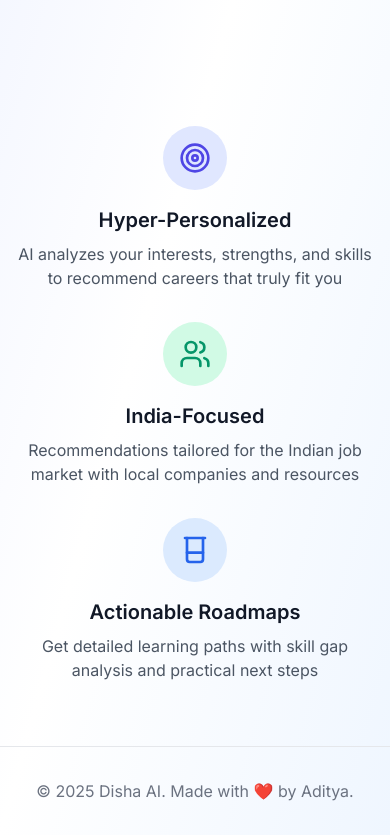
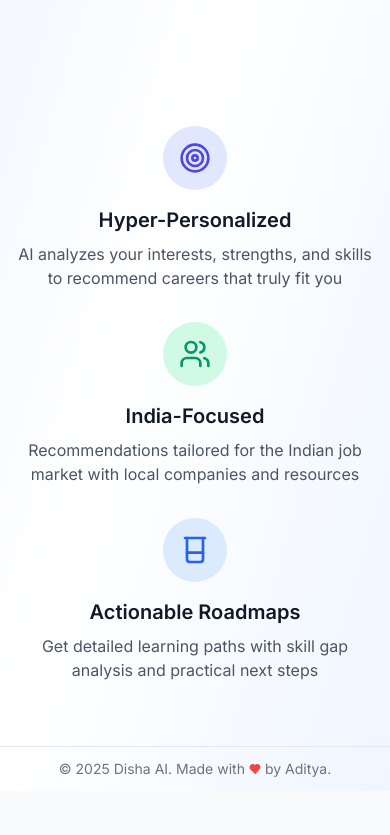
Before and after one commit to VisalRazaZaidi/Disha-AI, a React (Vite) app: page / in a window 390 px wide. Shown: the part 560-1395 px from the top of the page. After the commit the page ends 1351 px from the top, so only its background shows below. Built offline with nearby package versions, Linux system fonts and the light colour scheme; no server answers.

Commit message:
Add branded footer throughout the application -  2025 Disha AI. Made with  by Aditya

```diff
--- a/src/App.jsx
+++ b/src/App.jsx
@@ -16,6 +16,7 @@ import Leaderboard from './components/Leaderboard';
 import Achievements from './components/Achievements';
 import Navigation from './components/Navigation';
 import ChatBot from './components/ChatBot';
+import Footer from './components/Footer';
 
 import './index.css';
 
@@ -179,7 +180,7 @@ function App() {
           onViewChange={setCurrentView}
           userProfile={userProfile}
         />
-        <main className="pt-16">
+        <main className="pt-16 pb-16">
           <AnimatePresence mode="wait">
             <motion.div
               key={currentView}
@@ -192,6 +193,7 @@ function App() {
             </motion.div>
           </AnimatePresence>
         </main>
+        <Footer variant="fixed" className="fixed bottom-0 left-0 right-0 z-10" />
       </div>
     );
   };
--- a/src/components/ChatBot.jsx
+++ b/src/components/ChatBot.jsx
@@ -14,6 +14,7 @@ import {
   RefreshCw
 } from 'lucide-react';
 import { generateCareerResponse } from '../services/chatService';
+import Footer from './Footer';
 
 const ChatBot = ({ userProfile }) => {
   const [isOpen, setIsOpen] = useState(false);
@@ -379,6 +380,7 @@ What would you like to explore first?`
                     </button>
                   </div>
                 </div>
+                <Footer variant="minimal" className="text-center border-t border-gray-100" />
               </div>
             )}
           </motion.div>
--- /dev/null
+++ b/src/components/Footer.jsx
@@ -0,0 +1,35 @@
+import React from 'react';
+import { Heart } from 'lucide-react';
+
+/**
+ * Reusable Footer component with branding
+ * Designed to be subtle and non-intrusive
+ */
+const Footer = ({ variant = 'default', className = '' }) => {
+  const variants = {
+    // Default footer for main pages
+    default: 'bg-gray-50 border-t border-gray-200 py-4',
+    // Minimal footer for modals/overlays
+    minimal: 'py-2 text-xs',
+    // Transparent footer for landing page
+    transparent: 'py-3 text-sm',
+    // Fixed footer for dashboard pages
+    fixed: 'bg-white border-t border-gray-100 py-2 text-xs'
+  };
+
+  return (
+    <footer className={`${variants[variant]} ${className}`}>
+      <div className="max-w-7xl mx-auto px-4 sm:px-6 lg:px-8">
+        <div className="flex items-center justify-center text-gray-500">
+          <span className="flex items-center space-x-1">
+            <span>© 2025 Disha AI. Made with</span>
+            <Heart className="h-3 w-3 text-red-500 fill-current" />
+            <span>by Aditya.</span>
+          </span>
+        </div>
+      </div>
+    </footer>
+  );
+};
+
+export default Footer;
--- a/src/components/LandingPage.jsx
+++ b/src/components/LandingPage.jsx
@@ -2,6 +2,7 @@ import { useState } from 'react';
 import { motion } from 'framer-motion';
 import { Sparkles, ArrowRight, Beaker, Target, Users } from 'lucide-react';
 import { useAuth } from '../hooks/useAuth';
+import Footer from './Footer';
 
 /**
  * Landing page component with hero section and brand introduction
@@ -131,9 +132,7 @@ const LandingPage = ({ onGetStarted }) => {
       </main>
 
       {/* Footer */}
-      <footer className="text-center py-8 text-gray-500 border-t border-gray-200">
-        <p>&copy;  2025 Disha AI. Made with ❤️ by Aditya.</p>
-      </footer>
+      <Footer variant="transparent" className="border-t border-gray-200" />
     </div>
   );
 };
--- a/src/components/OnboardingWizard.jsx
+++ b/src/components/OnboardingWizard.jsx
@@ -3,6 +3,7 @@ import { motion, AnimatePresence } from 'framer-motion';
 import { ArrowLeft, ArrowRight, Check, Plus, X } from 'lucide-react';
 import { useAuth } from '../hooks/useAuth';
 import { saveUserProfile } from '../services/userService';
+import Footer from './Footer';
 
 /**
  * Multi-step onboarding wizard component
@@ -340,6 +341,7 @@ const OnboardingWizard = ({ onComplete }) => {
           </div>
         </div>
       </div>
+      <Footer variant="default" />
     </div>
   );
 };
--- a/src/components/RoadmapModal.jsx
+++ b/src/components/RoadmapModal.jsx
@@ -5,6 +5,7 @@ import ReactMarkdown from 'react-markdown';
 import remarkGfm from 'remark-gfm';
 import { useAuth } from '../hooks/useAuth';
 import { generateSkillRoadmap } from '../services/userService';
+import Footer from './Footer';
 
 /**
  * Roadmap modal component with detailed skill roadmap and skill gap analysis
@@ -304,6 +305,7 @@ const RoadmapModal = ({ career, userSkills = [], onClose }) => {
                 <span>Refresh Roadmap</span>
               </button>
             </div>
+            <Footer variant="minimal" className="border-t border-gray-200 mt-4" />
           </div>
         </motion.div>
       </div>
```
